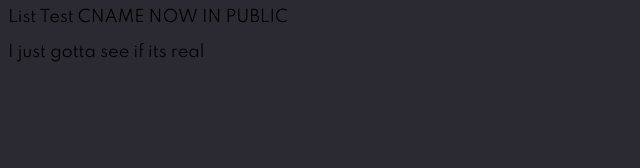
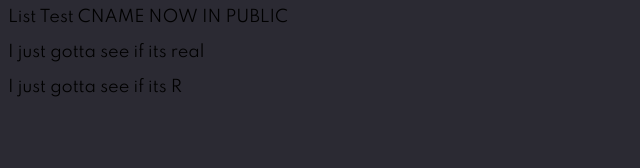
Before and after one commit to memesbedanko/memesbedanko.github.io, a React (Create React App) app: page /list in a window 1280 px wide. Shown: the top 168 px of the page, without its empty margins (0-640 px from the left). Built offline with nearby package versions, Linux system fonts and the light colour scheme.

Commit message:
NavLink to Link

```diff
--- a/src/pages/Gallery.js
+++ b/src/pages/Gallery.js
@@ -1,5 +1,5 @@
 import React from 'react'
-import { NavLink } from 'react-router-dom'
+import { Link } from 'react-router-dom'
 import GalleryContainer from '../comps/GalleryContainer'
 import Header from '../comps/Header'
 import GalleryStyle from '../comps/galleryStyle.module.css'
@@ -9,7 +9,7 @@ const gallery = (props) => {
   return (
     <>
     <div className="title-flip">
-        <NavLink to="/"><Header heading="Gallery" testValue="Gallery"/></NavLink>
+        <Link to="/"><Header heading="Gallery" testValue="Gallery"/></Link>
         <hr></hr>
         <p id={`${GalleryStyle['gallery-about']}`}>This is a collection of my works I'd like to showcase.<br></br>Some finished, some unfinished.<br></br> View at your own risk</p>
     </div>
--- a/src/pages/List.js
+++ b/src/pages/List.js
@@ -4,6 +4,7 @@ const List = () => {
   return (
     <div>List Test CNAME NOW IN PUBLIC
       <p> I just gotta see if its  real</p>
+      <p> I just gotta see if its  R</p>
     </div>
   )
 }
```
